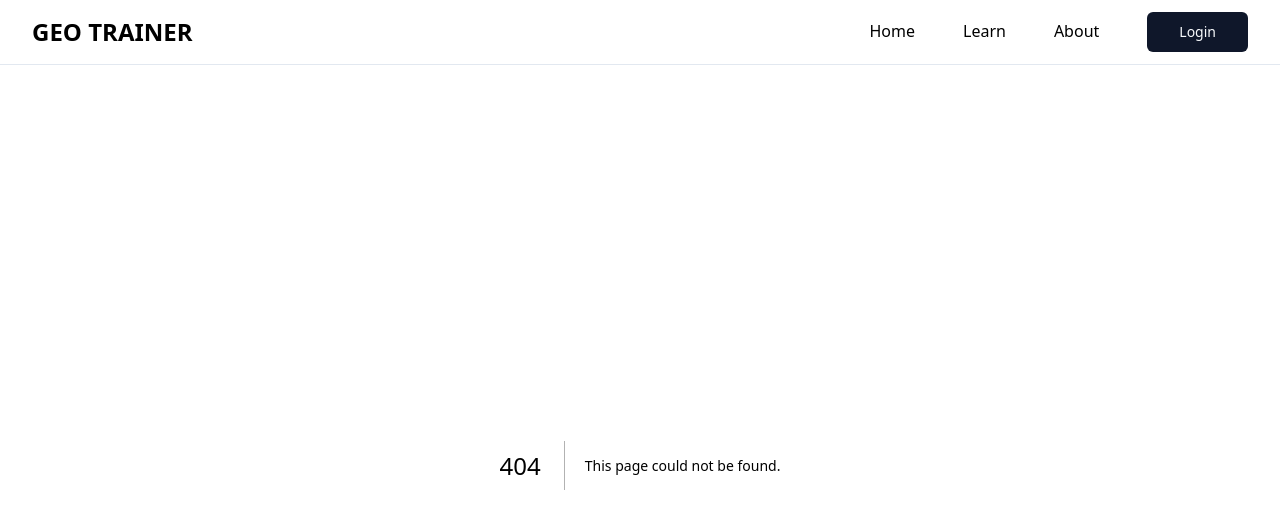
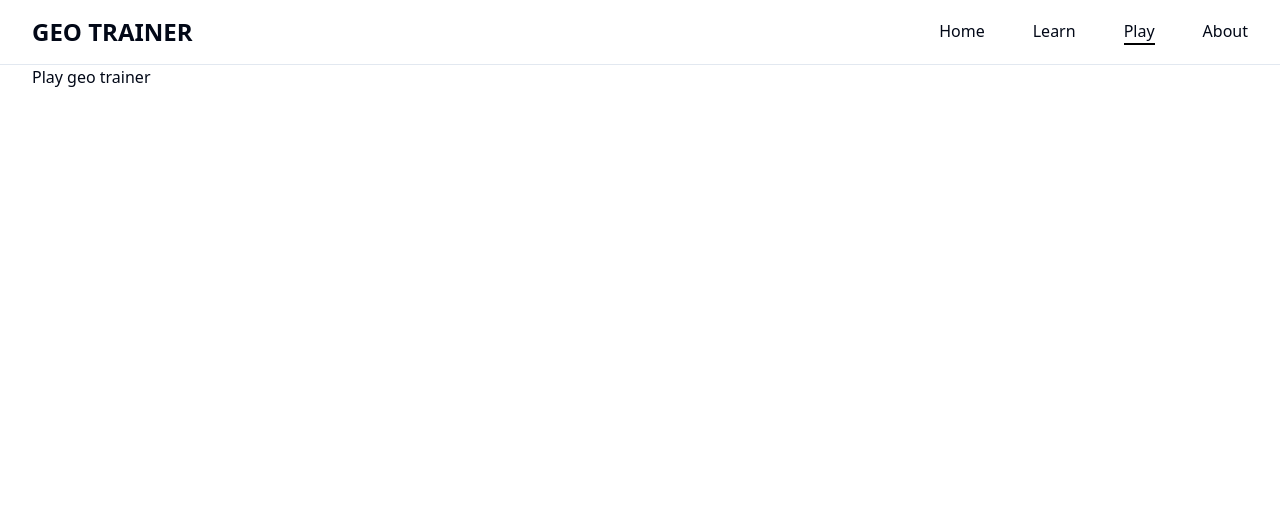
Before and after one commit to Sanjero20/geo-trainer, a Next.js app: page /play in a window 1280 px wide. Before the commit this address had no page. Shown: the top 528 px of the page. Built offline with nearby package versions, Linux system fonts and the light colour scheme.

Commit message:
Change login button to play navlink

```diff
--- /dev/null
+++ b/src/app/play/page.tsx
@@ -0,0 +1,5 @@
+function PlayPage() {
+  return <div>Play geo trainer</div>;
+}
+
+export default PlayPage;
--- a/src/components/header/header.tsx
+++ b/src/components/header/header.tsx
@@ -1,4 +1,3 @@
-import { Button } from "../ui/button";
 import NavLink from "./navlink";
 import { Menu } from "lucide-react";
 
@@ -11,8 +10,8 @@ function Header() {
         <ul className="hidden items-center gap-12 sm:flex">
           <NavLink href="/">Home</NavLink>
           <NavLink href="/learn">Learn</NavLink>
+          <NavLink href="/play">Play</NavLink>
           <NavLink href="/about">About</NavLink>
-          <Button className="px-8">Login</Button>
         </ul>
 
         <Menu className="cursor-pointer sm:hidden" />
```
